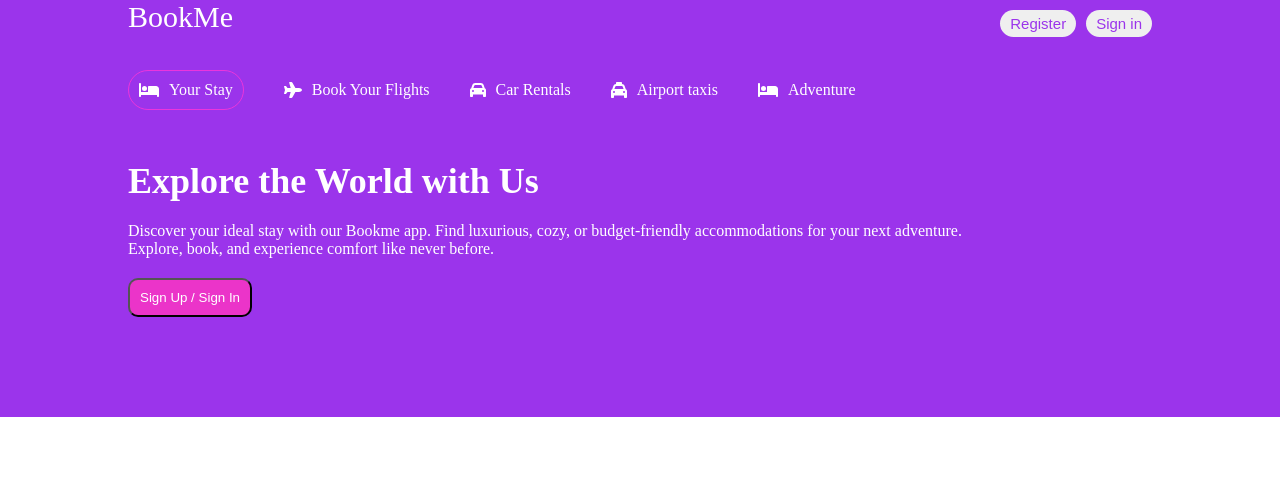
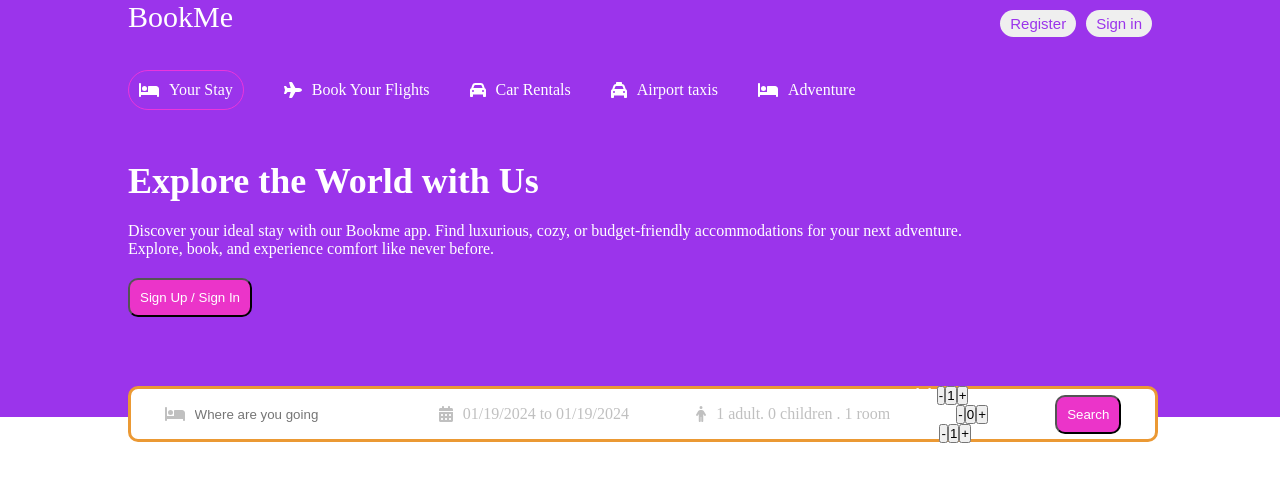
Before and after one commit to Fatimah1403/Hotel_reservation_proj, a React (Vite) app in the folder client/my-booking-app/: page / in a window 1280 px wide. Shown: the top 482 px of the page. Built offline with nearby package versions, Linux system fonts and the light colour scheme.

Commit message:
Working on the header

```diff
--- a/client/my-booking-app/package.json
+++ b/client/my-booking-app/package.json
@@ -16,6 +16,7 @@
     "@fortawesome/free-solid-svg-icons": "^6.5.1",
     "@fortawesome/react-fontawesome": "^0.2.0",
     "react": "^18.2.0",
+    "react-date-range": "^2.0.0-alpha.4",
     "react-dom": "^18.2.0",
     "react-router-dom": "^6.21.2"
   },
--- a/client/my-booking-app/src/components/header/Header.css
+++ b/client/my-booking-app/src/components/header/Header.css
@@ -3,6 +3,7 @@
     color: white;
     display: flex;
     justify-content: center;
+    position: relative;
 }
 .headerContainer {
    width: 100%;
@@ -45,3 +46,39 @@
     cursor: pointer;
     color: white;
 }
+.headerSearch {
+   height: 30px;
+   background-color: white;
+   border: 3px solid #eb9934;
+   display: flex;
+   align-items: center;
+   justify-content: space-around;
+   padding: 10px 0px;
+   border-radius: 10px;
+   position: absolute;
+   bottom: -25px;
+   width: 100%;
+   max-width: 1024px;
+}
+.headerIcon {
+    color: silver;
+}
+.headerSearchItem {
+    display: flex;
+    align-items: center;
+    gap: 10px;
+}
+
+.headerSearchBar {
+    border: none;
+    outline: none;
+}
+
+.headerSearchText {
+    color: silver;
+    cursor: pointer;
+}
+.date {
+  position: absolute;
+  top: 50px;
+}
--- a/client/my-booking-app/src/components/header/Header.jsx
+++ b/client/my-booking-app/src/components/header/Header.jsx
@@ -1,14 +1,37 @@
-import React from 'react'
+import React from 'react';
+import {useState} from 'react'
 import  { FontAwesomeIcon } from "@fortawesome/react-fontawesome"
 import {
     faBed,
     faCar,
     faTaxi,
-    faPlane
+    faPlane,
+    faCalendarDays,
+    faPerson
  } from '@fortawesome/free-solid-svg-icons'
 import "./Header.css"
+import { DateRange } from 'react-date-range';
+import 'react-date-range/dist/styles.css'; // main css file
+import 'react-date-range/dist/theme/default.css'; // theme css file
+import { format } from "date-fns"
 
 const Header = () => {
+    const [openDate, setOpenDate] = useState(false);
+    const [date, setDate] = useState([
+        {
+          startDate: new Date(),
+          endDate: new Date(),
+          key: 'selection'
+        }
+    ]);
+    const [openOptions, setOpenOptions] = useState(false);
+    const [options, setOptions] = useState({
+        adult: 1,
+        children: 0,
+        room: 1
+    })
+
+
   return (
     <div className="header">
       <div className="headerContainer">
@@ -45,10 +68,68 @@
         </p>
 
         <button className="headerBtn">Sign Up / Sign In</button>
+        <div className="headerSearch">
+            <div className="headerSearchItem">
+                 <FontAwesomeIcon icon={ faBed}className="headerIcon" />
+                 <input
+                    type="text"
+                    placeholder='Where are you going'
+                    className="headerSearchBar"
+                 />
+            </div>
+            <div className="headerSearchItem">
+                 <FontAwesomeIcon icon={ faCalendarDays } className="headerIcon" />
+                 <span onClick={()=> setOpenDate(!openDate)}
+                  className="headerSearchText"
+                >{`${format(date[0].startDate, "MM/dd/yyyy")} to ${format(
+                  date[0].endDate,
+                  "MM/dd/yyyy"
+                )}`}</span>
+                 {openDate && <DateRange
+                    editableDateInputs={true}
+                    onChange={item => setDate([item.selection])}
+                    moveRangeOnFirstSelection={false}
+                    ranges={date}
+                    className="date"
+                />}
+
+            </div>
+            <div className="headerSearchItem">
+                 <FontAwesomeIcon icon={ faPerson }className="headerIcon" />
+                 <span className='headerSearchText'>{`${options.adult} adult. ${options.children} children . ${options.room} room`}</span>
+                 <div className="options">
+                    <div className="optionItem">
+                        <span className="optionsText">Adult</span>
+                        <button className="optionsCounterButton">-</button>
+                        <button className="optionCounterNumber">1</button>
+                        <button className="optionsCounterButton">+</button>
+
+                    </div>
+                    <div className="optionItem">
+                        <span className="optionsText">Children</span>
+                        <button className="optionsCounterButton">-</button>
+                        <button className="optionCounterNumber">0</button>
+                        <button className="optionsCounterButton">+</button>
+
+                    </div>
+                    <div className="optionItem">
+                        <span className="optionsText">Room</span>
+                        <button className="optionsCounterButton">-</button>
+                        <button className="optionCounterNumber">1</button>
+                        <button className="optionsCounterButton">+</button>
+
+                    </div>
+                 </div>
+
+            </div>
+            <div className="headerSearchItem">
+                <button className="headerBtn">Search</button>
+            </div>
+        </div>
 
       </div>
     </div>
-  )
-}
+  );
+};
 
 export default Header
```
Also changed, not shown: 1 other file (tests, documents, lock files or other folders).
